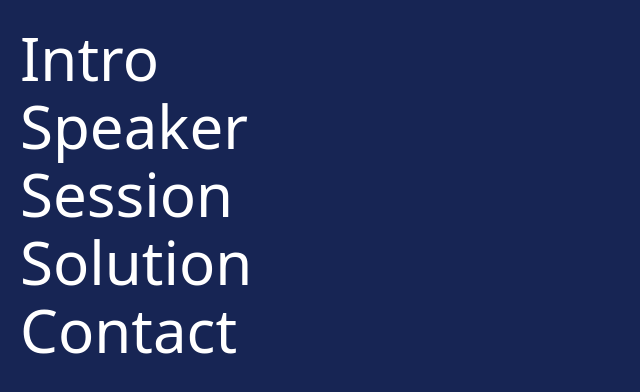
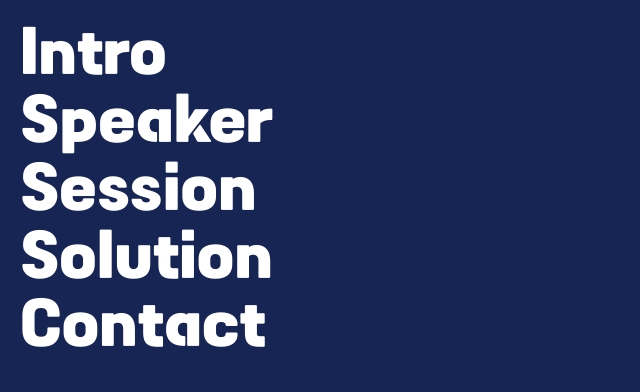
Before and after one commit to jratul/zephyr-meetup-2024, a Next.js app: page / in a window 1280 px wide. Shown: the top 392 px of the page, without its empty margins (0-640 px from the left). Built offline with nearby package versions, Linux system fonts and the light colour scheme.

Commit message:
add intro page

```diff
--- /dev/null
+++ b/src/app/(sections)/Intro.tsx
@@ -0,0 +1,7 @@
+export default function Intro() {
+  return (
+    <div className="h-full flex justify-center align-middle">
+      <div>Zephyr Meetup 2024</div>
+    </div>
+  );
+}
--- a/src/app/Nav.tsx
+++ b/src/app/Nav.tsx
@@ -16,7 +16,7 @@ export default function Nav({ curMenuIdx, handleChangeMenu }: Props) {
           {menus.map((menu, menuIdx) => (
             <li
               className={clsx(
-                "hover:text-yellow-300 cursor-pointer my-2",
+                "hover:text-yellow-300 cursor-pointer my-2 font-tenada",
                 menuIdx === curMenuIdx && "text-yellow-500"
               )}
               onClick={() => handleChangeMenu(menuIdx)}
```
